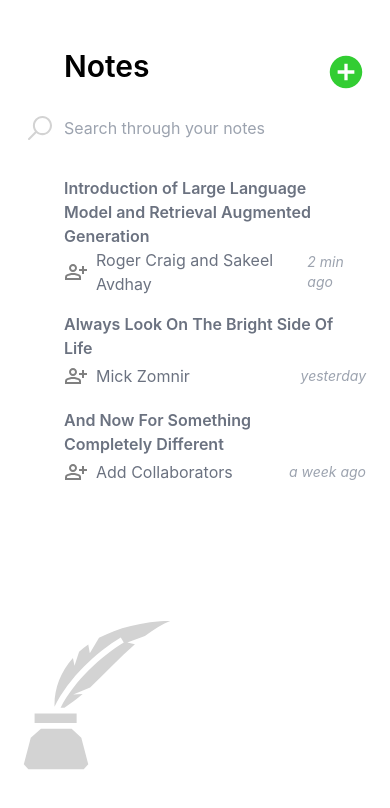
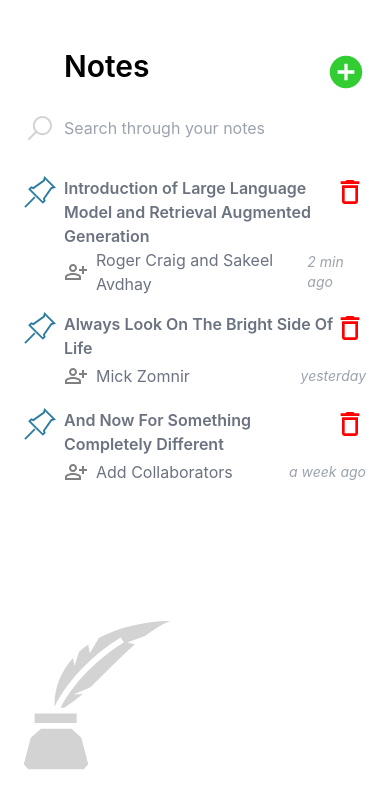
Before and after one commit to krish4uu/library-app, a React (Create React App) app: page / in a window 390 px wide. Shown: the top 808 px of the page. Built offline with nearby package versions, Linux system fonts and the light colour scheme.

Commit message:
Disabled hover effect on smaller screens

```diff
--- a/src/ListItems/List.tsx
+++ b/src/ListItems/List.tsx
@@ -37,7 +37,7 @@ export const List: React.FC = () => {
               <button
                 type="submit"
                 className={`flex items-start  ${
-                  hoverStates[item.id] ? "visible" : "invisible"
+                  hoverStates[item.id] ? "lg:visible" : "lg:invisible"
                 }`}
               >
                 <TfiPinAlt
@@ -53,7 +53,7 @@ export const List: React.FC = () => {
                 <button
                   type="submit"
                   className={`flex items-start ${
-                    hoverStates[item.id] ? "visible" : "invisible"
+                    hoverStates[item.id] ? "lg:visible" : "lg:invisible"
                   }`}
                 >
                   <MdDeleteOutline
```
